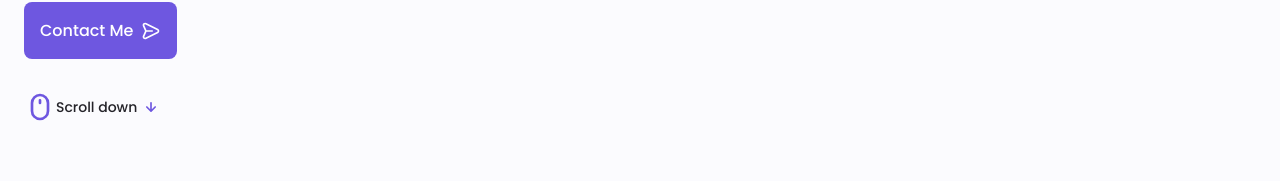
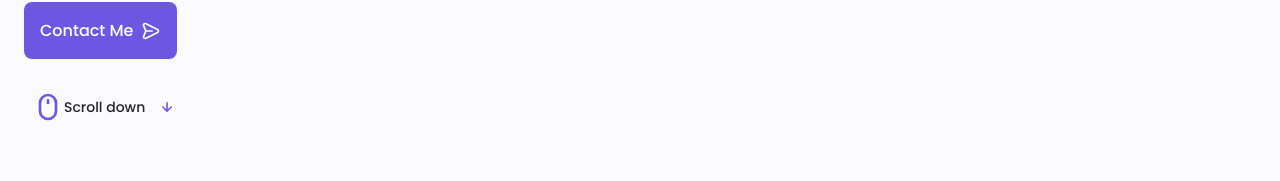
Before and after one commit to Alex-Paris/Alex-Paris, a React (Create React App) app: page / in a window 1280 px wide. Shown: the part 475-656 px from the top of the page. Built offline with nearby package versions, Linux system fonts and the light colour scheme; the HTML template or start-up script is replaced by a standard one.

Commit message:
feat-client: white button and polished component

```diff
--- a/package.json
+++ b/package.json
@@ -11,6 +11,7 @@
     "@types/node": "^12.0.0",
     "@types/react": "^17.0.0",
     "@types/react-dom": "^17.0.0",
+    "polished": "^4.1.3",
     "react": "^17.0.2",
     "react-dom": "^17.0.2",
     "react-router-dom": "^5.3.0",
--- a/src/components/Button/index.tsx
+++ b/src/components/Button/index.tsx
@@ -7,6 +7,7 @@ type ButtonProps = ButtonHTMLAttributes<HTMLButtonElement> & {
   isFlex?: boolean;
   isSimple?: boolean;
   isActive?: boolean;
+  isWhite?: boolean;
   isSmall?: boolean;
   isLink?: boolean;
 };
@@ -17,6 +18,7 @@ const Button: React.FC<ButtonProps> = ({
   isFlex,
   isSimple,
   isActive,
+  isWhite,
   isSmall,
   isLink,
   ...rest
@@ -39,6 +41,7 @@ const Button: React.FC<ButtonProps> = ({
       isSimple={isSimple}
       isPressed={isPressed}
       isActive={isActive}
+      isWhite={isWhite}
       isSmall={isSmall}
       isLink={isLink}
       {...rest}
--- a/src/components/Button/styles.ts
+++ b/src/components/Button/styles.ts
@@ -1,11 +1,19 @@
 import styled, { css } from 'styled-components';
+import { lighten } from 'polished';
 
-import { FirstColor, FirstColorAlt, FontMedium } from '../../styles/variables';
+import {
+  FirstColor,
+  FirstColorAlt,
+  FirstColorLighter,
+  FontMedium,
+  Mb05,
+} from '../../styles/variables';
 
 interface ContainerProps {
   isFlex?: boolean;
   isSimple?: boolean;
   isActive?: boolean;
+  isWhite?: boolean;
   isSmall?: boolean;
   isLink?: boolean;
   isPressed: boolean;
@@ -15,6 +23,12 @@ export const Container = styled.button<ContainerProps>`
   border: 0;
   padding: 0;
   background-color: transparent;
+  transition: 0.2s;
+
+  > svg {
+    margin-left: ${Mb05};
+    transition: 0.3s;
+  }
 
   ${(props) =>
     !props.isSimple &&
@@ -26,7 +40,6 @@ export const Container = styled.button<ContainerProps>`
       padding: 1rem;
       border-radius: 0.5rem;
       font-weight: ${FontMedium};
-      transition: 0.1s;
 
       &:hover {
         background-color: ${FirstColorAlt};
@@ -53,6 +66,19 @@ export const Container = styled.button<ContainerProps>`
     `}
 
   ${(props) =>
+    !props.isSimple &&
+    props.isWhite &&
+    css`
+      background-color: #fff;
+      color: ${FirstColor};
+
+      &:hover {
+        background-color: ${lighten(0.12, FirstColorLighter)};
+        color: ${FirstColorAlt};
+      }
+    `}
+
+  ${(props) =>
     props.isSmall &&
     css`
       padding: 0.75rem 1rem;
```
Also changed, not shown: 1 other file (tests, documents, lock files or other folders).
